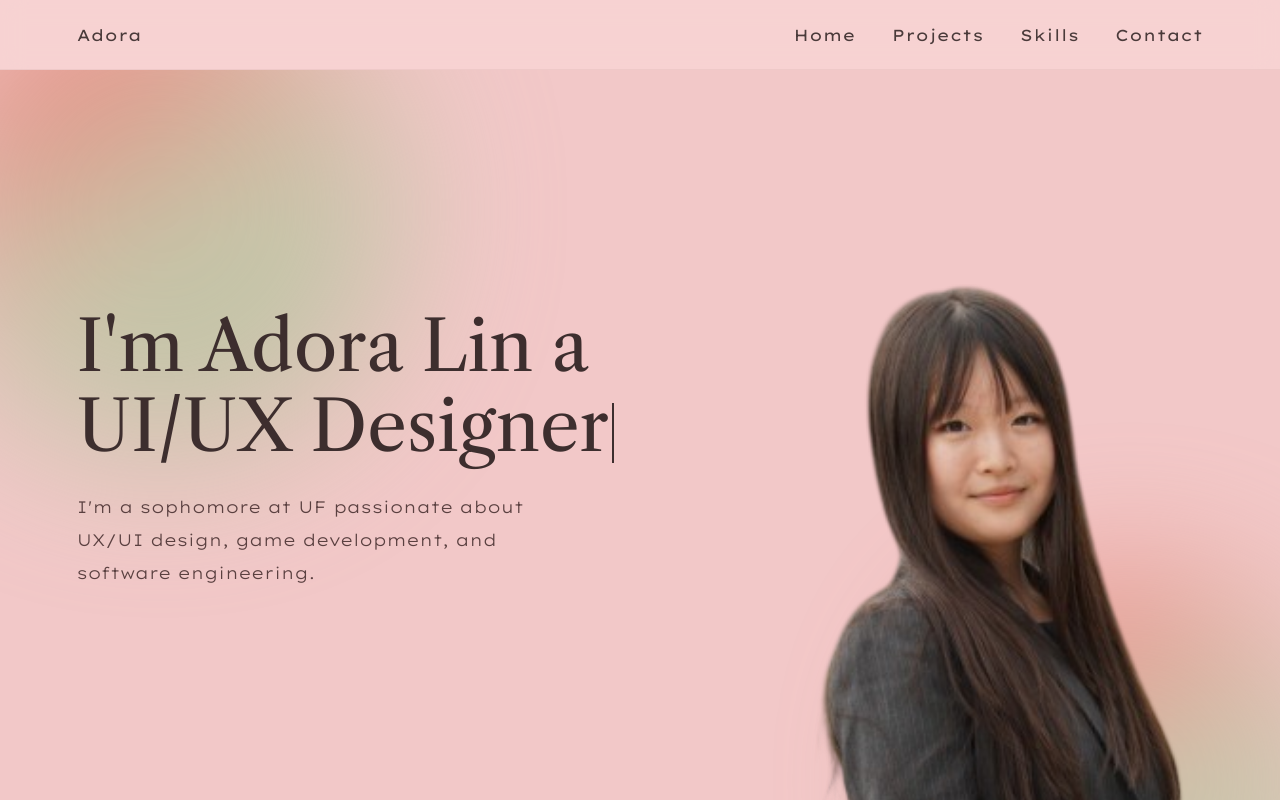
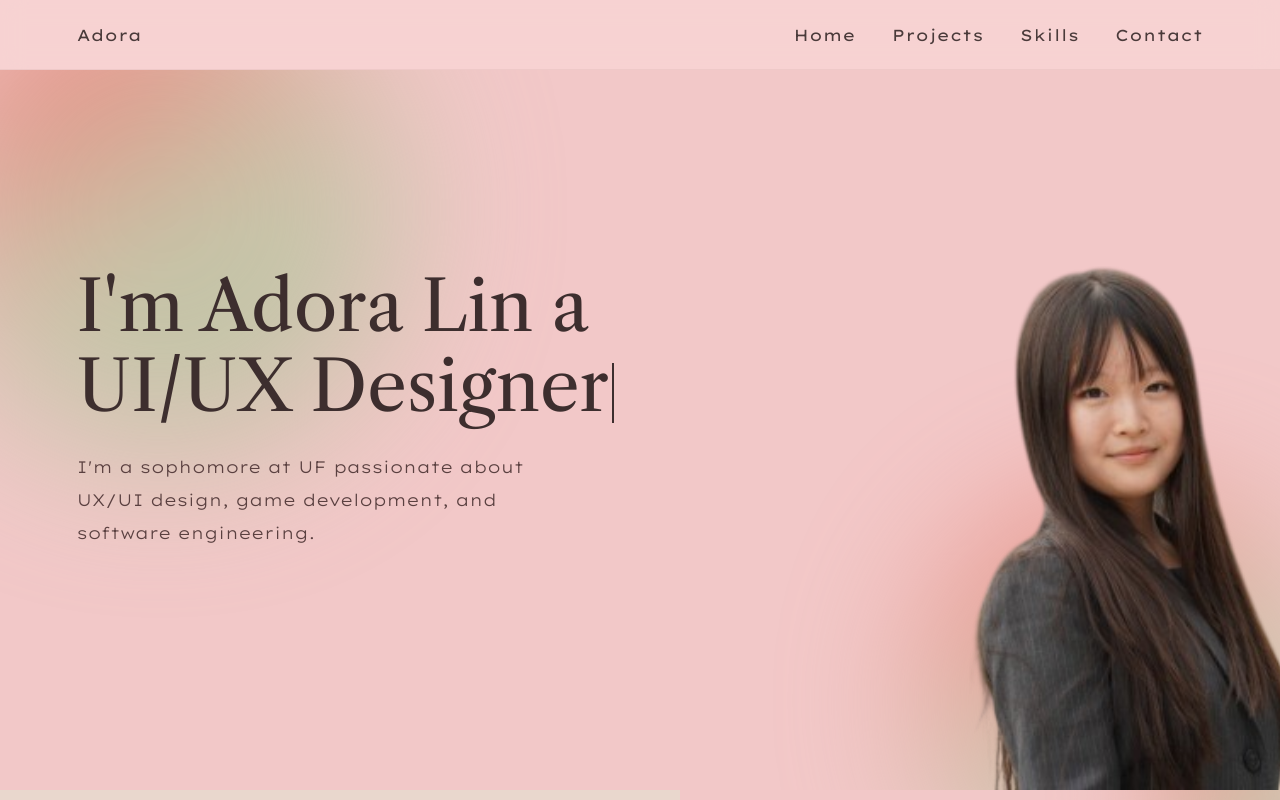
Before and after one commit to adoralin0/Portfolio, a Next.js app in the folder portfolio/: page / in a window 1280 px wide. Shown: the top 800 px of the page. Built offline with nearby package versions, Linux system fonts and the light colour scheme; a web font is replaced by a local one.

Commit message:
feat: fixed hero and footer

```diff
--- a/portfolio/app/Footer.tsx
+++ b/portfolio/app/Footer.tsx
@@ -50,7 +50,7 @@ export default function Footer() {
             margin: 0,
           }}
         >
-          Interested in<br />working with me?
+          Get in touch
         </p>
 
         <a
@@ -70,7 +70,7 @@ export default function Footer() {
             color: "#7a6c6d",
           }}
         >
-          Email
+          adoraloin@gmail.com
         </a>
       </div>
 
--- a/portfolio/app/Hero.tsx
+++ b/portfolio/app/Hero.tsx
@@ -39,7 +39,7 @@ export default function Hero() {
     <section
       id="home"
       style={{
-        minHeight: "100vh",
+        minHeight: "90vh",
         background: "#f2c8c8",
         display: "flex",
         position: "relative",
@@ -82,12 +82,18 @@ export default function Hero() {
           marginTop: 0,
         }}>
           I'm Adora Lin a<br />
-          <span style={{ display: "inline-block", minWidth: "2ch" }}>{displayed}</span>
-          <span style={{
-            display: "inline-block", width: 2, height: "0.85em",
-            background: "#3d2e2e", marginLeft: 3, verticalAlign: "middle",
-            animation: "blink 1s step-end infinite",
-          }} />
+          <span style={{ display: "inline-block", minWidth: "19ch" }}>
+            {displayed}
+            <span style={{
+              display: "inline-block",
+              width: 2,
+              height: "0.85em",
+              background: "#3d2e2e",
+              marginLeft: 3,
+              verticalAlign: "middle",
+              animation: "blink 1s step-end infinite",
+            }} />
+          </span>
         </h1>
 
         <p style={{
@@ -111,6 +117,7 @@ export default function Hero() {
         zIndex: 1,
         overflow: "hidden",
         marginTop: 40,
+        marginLeft: -150,
       }}>
         <Image
           src={adorapic}
```
